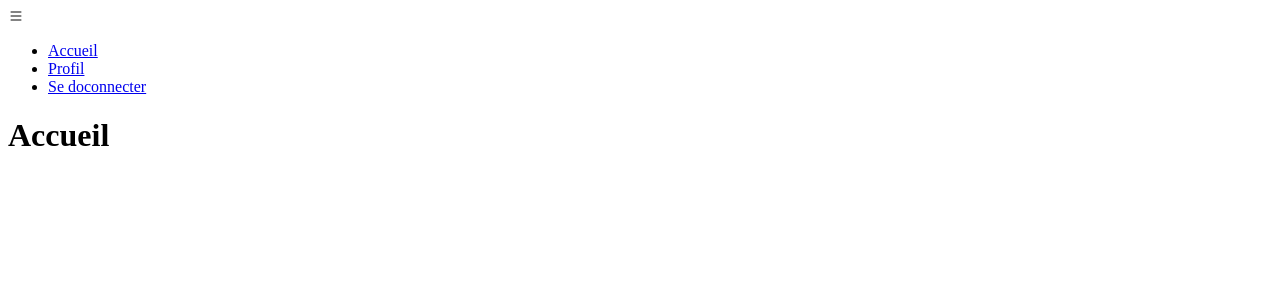
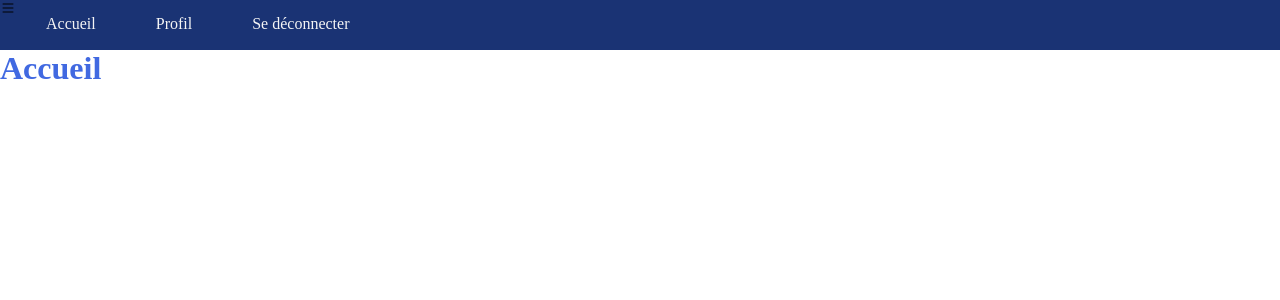
Before and after one commit to imaneaity/PHP-projet-06-10_03, a PHP site: page / in a window 1280 px wide. Shown: the top 300 px of the page. Run offline with PHP 8.4, Linux system fonts and the light colour scheme; the visitor is signed in with stand-in values (Sample User, id 1).

Commit message:
Ajout du style css

```diff
--- a/components/head.php
+++ b/components/head.php
@@ -6,5 +6,5 @@
 
 
     <link rel="stylesheet" href="https://cdn.jsdelivr.net/npm/bootstrap-icons@1.10.2/font/bootstrap-icons.css">
-    <link rel="stylesheet" href="style.css">
+    <link rel="stylesheet" href="styles/style.css">
 </head>
--- a/components/navbar.php
+++ b/components/navbar.php
@@ -11,9 +11,7 @@
 
         <?=
             isset($_SESSION) && isset($_SESSION['id']) ?
-            "<li><a href='/TODO/routes/logout.php'> Se doconnecter </a></li>": ""
+            "<li><a href='/TODO/routes/logout.php'> Se déconnecter </a></li>": ""
         ?>
     </ul>
-
-
 </nav>
--- /dev/null
+++ b/styles/style.css
@@ -0,0 +1,55 @@
+*{
+    margin: 0;
+    padding: 0;
+    list-style: none;
+    text-decoration: none;
+}
+
+h1{
+    color: royalblue;
+}
+
+nav{
+    display: flex;
+    background-color: rgb(26,51,116);
+    height: 50px;
+}
+
+nav > ul {
+    display: flex;
+}
+nav > ul > li, nav a{
+    color: whitesmoke;
+    padding: 15px;
+}
+
+
+form{
+    background-color: rgb(232, 232,232);
+    padding: 1rem;
+    display: flex;
+    flex-direction: column;
+    justify-content: center;
+    align-items: center;
+    margin: 1em 0;
+}
+
+input{
+    margin: 0.5em 0;
+    padding: 0.5em;
+    border: none;
+    border-radius: 0.5em;
+}
+
+input:focus{
+    outline: none;
+}
+
+button{
+    background-color: rgb(26,51,116) ;
+    padding: 0.3em;
+    min-width: 100px;
+    color: whitesmoke;
+    border-radius: 0.5em;
+    margin: 0.5em 0;
+}
```
